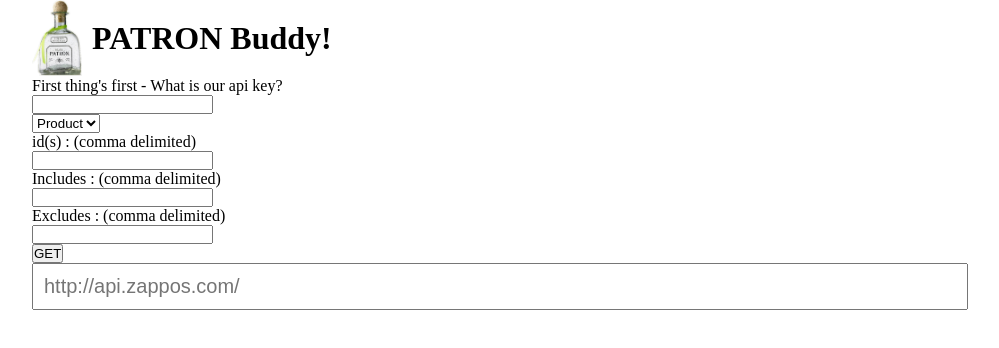
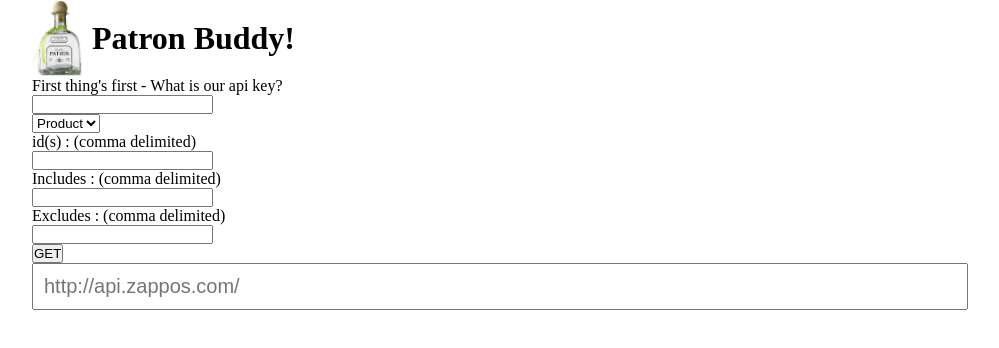
Before and after one commit to dylanbathurst/Patron-Buddy, a plain HTML site: page index.html in a window 1280 px wide. Shown: the whole page, without its empty margins (128-1127 px from the left). Drawn offline with Linux system fonts and the light colour scheme; a script that the page names is missing.

Commit message:
lower cased the title

```diff
--- a/index.html
+++ b/index.html
@@ -2,13 +2,13 @@
 
 <html>
 <head>
-  <title>PATRON Buddy!</title>
+  <title>Patron Buddy!</title>
 
   <link rel="stylesheet" href="styles.css" type="text/css" media="screen" />
 
 </head>
 <body>
-<h1><img src="imgs/patron.png" />PATRON Buddy!</h1>
+<h1><img src="imgs/patron.png" />Patron Buddy!</h1>
 <div id="input">
   <form action="" method="get" id="inputForm">
     <p>First thing's first - What is our api key?</p>
```
